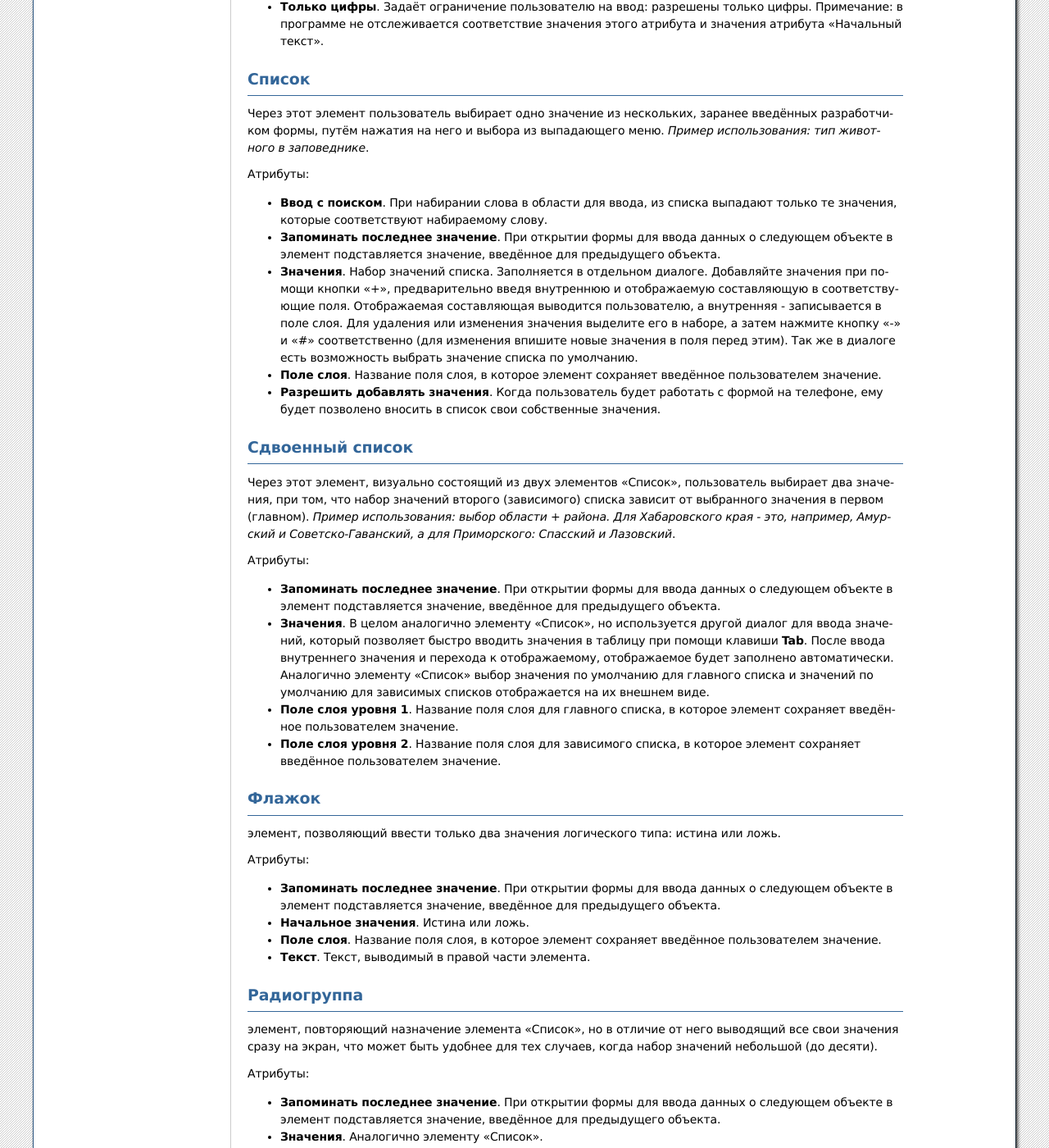
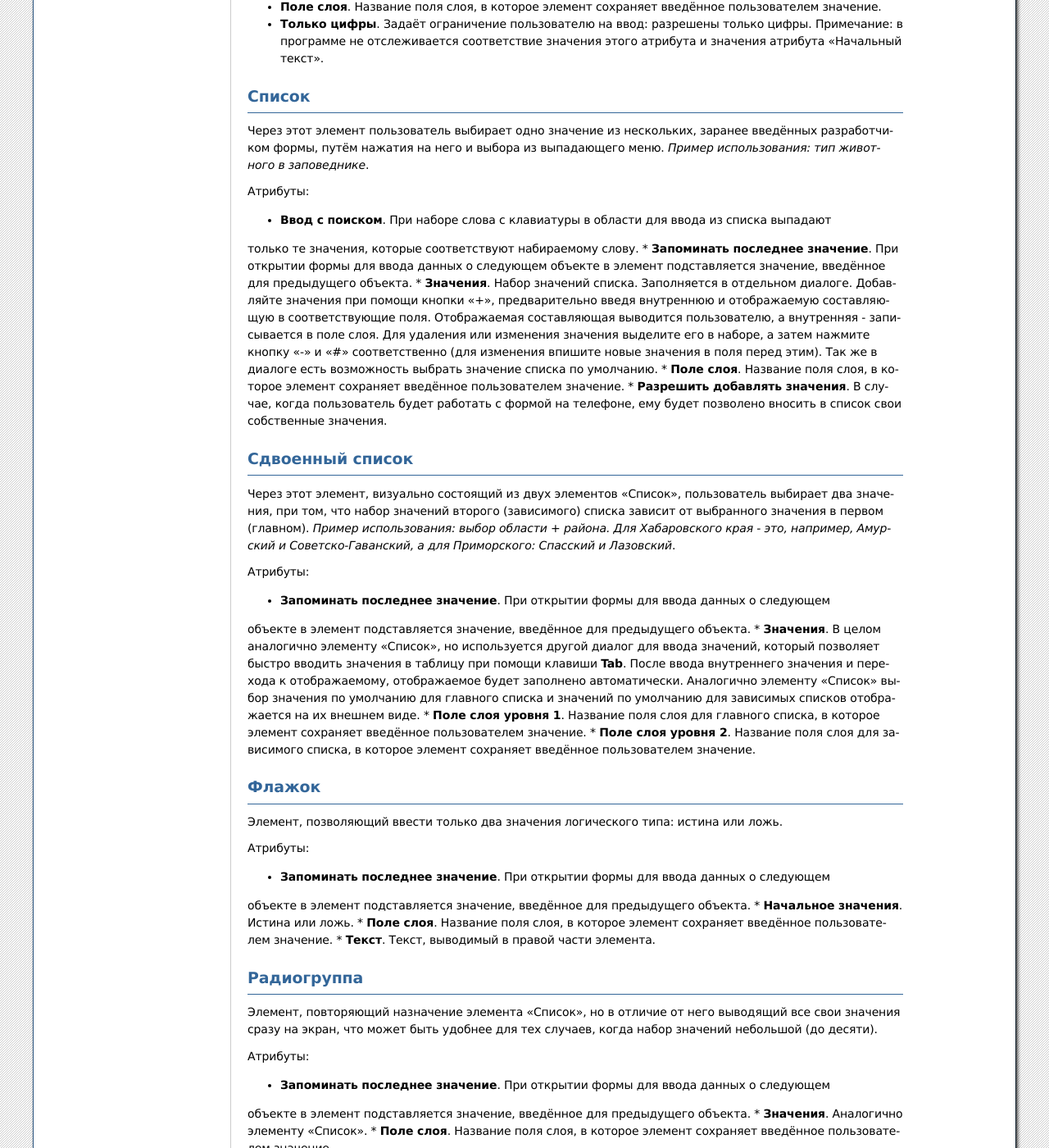
Before and after one commit to nextgis/docs_formbuilder, a Sphinx documentation site: the page built from source/controls.rst, in a window 1280 px wide and 1400 px high, scrolled down 680 px. Shown: the whole window at 82% size. Built offline with Sphinx 7.4.7, drawn with Linux system fonts in a browser that asks for light colours; formulas are drawn with MathJax 3; some of the changed text lies outside the part shown.

Commit message:
исправление орфогр

```diff
--- a/source/controls.rst
+++ b/source/controls.rst
@@ -49,11 +49,19 @@
 
 Атрибуты:
 
-* **Ввод с поиском**. При набирании слова в области для ввода, из списка выпадают только те значения, которые соответствуют набираемому слову.
-* **Запоминать последнее значение**. При открытии формы для ввода данных о следующем объекте в элемент подставляется значение, введённое для предыдущего объекта.
-* **Значения**. Набор значений списка. Заполняется в отдельном диалоге. Добавляйте значения при помощи кнопки "+", предварительно введя внутреннюю и отображаемую составляющую в соответствующие поля. Отображаемая составляющая выводится пользователю, а внутренняя - записывается в поле слоя. Для удаления или изменения значения выделите его в наборе, а затем нажмите кнопку "-" и "#" соответственно (для изменения впишите новые значения в поля перед этим). Так же в диалоге есть возможность выбрать значение списка по умолчанию.
+* **Ввод с поиском**. При наборе слова с клавиатуры в области для ввода из списка выпадают
+только те значения, которые соответствуют набираемому слову.
+* **Запоминать последнее значение**. При открытии формы для ввода данных о следующем
+объекте в элемент подставляется значение, введённое для предыдущего объекта.
+* **Значения**. Набор значений списка. Заполняется в отдельном диалоге. Добавляйте значения
+при помощи кнопки "+", предварительно введя внутреннюю и отображаемую составляющую в
+соответствующие поля. Отображаемая составляющая выводится пользователю, а внутренняя -
+записывается в поле слоя.
+Для удаления или изменения значения выделите его в наборе, а затем нажмите кнопку "-" и "#" соответственно (для изменения впишите новые значения в поля перед этим). Так же в диалоге
+есть возможность выбрать значение списка по умолчанию.
 * **Поле слоя**. Название поля слоя, в которое элемент сохраняет введённое пользователем значение.
-* **Разрешить добавлять значения**. Когда пользователь будет работать с формой на телефоне, ему будет позволено вносить в список свои собственные значения.
+* **Разрешить добавлять значения**. В случае, когда пользователь будет работать с формой
+на телефоне, ему будет позволено вносить в список свои собственные значения.
 
 .. _ngfb_control_doublecombobox:
 
@@ -64,21 +72,30 @@
 
 Атрибуты:
 
-* **Запоминать последнее значение**. При открытии формы для ввода данных о следующем объекте в элемент подставляется значение, введённое для предыдущего объекта.
-* **Значения**. В целом аналогично элементу "Список", но используется другой диалог для ввода значений, который позволяет быстро вводить значения в таблицу при помощи клавиши **Tab**. После ввода внутреннего значения и перехода к отображаемому, отображаемое будет заполнено автоматически. Аналогично элементу "Список" выбор значения по умолчанию для главного списка и значений по умолчанию для зависимых списков отображается на их внешнем виде.
-* **Поле слоя уровня 1**.  Название поля слоя для главного списка, в которое элемент сохраняет введённое пользователем значение.
-* **Поле слоя уровня 2**.  Название поля слоя для зависимого списка, в которое элемент сохраняет введённое пользователем значение.
+* **Запоминать последнее значение**. При открытии формы для ввода данных о следующем
+объекте в элемент подставляется значение, введённое для предыдущего объекта.
+* **Значения**. В целом аналогично элементу "Список", но используется другой диалог
+для ввода значений, который позволяет быстро вводить значения в таблицу при помощи
+клавиши **Tab**. После ввода внутреннего значения и перехода к отображаемому, отображаемое
+будет заполнено автоматически. Аналогично элементу "Список" выбор значения по умолчанию
+для главного списка и значений по умолчанию для зависимых списков отображается на
+их внешнем виде.
+* **Поле слоя уровня 1**.  Название поля слоя для главного списка, в которое элемент
+сохраняет введённое пользователем значение.
+* **Поле слоя уровня 2**.  Название поля слоя для зависимого списка, в которое элемент
+сохраняет введённое пользователем значение.
 
 .. _ngfb_control_checkbox:
 
 Флажок
 ------
 
-элемент, позволяющий ввести только два значения логического типа: истина или ложь.
+Элемент, позволяющий ввести только два значения логического типа: истина или ложь.
 
 Атрибуты:
 
-* **Запоминать последнее значение**. При открытии формы для ввода данных о следующем объекте в элемент подставляется значение, введённое для предыдущего объекта.
+* **Запоминать последнее значение**. При открытии формы для ввода данных о следующем
+объекте в элемент подставляется значение, введённое для предыдущего объекта.
 * **Начальное значения**. Истина или ложь.
 * **Поле слоя**. Название поля слоя, в которое элемент сохраняет введённое пользователем значение.
 * **Текст**. Текст, выводимый в правой части элемента.
@@ -88,11 +105,14 @@
 Радиогруппа
 -----------
 
-элемент, повторяющий назначение элемента "Список", но в отличие от него выводящий все свои значения сразу на экран, что может быть удобнее для тех случаев, когда набор значений небольшой (до десяти).
+Элемент, повторяющий назначение элемента "Список", но в отличие от него выводящий
+все свои значения сразу на экран, что может быть удобнее для тех случаев, когда набор
+значений небольшой (до десяти).
 
 Атрибуты:
 
-* **Запоминать последнее значение**. При открытии формы для ввода данных о следующем объекте в элемент подставляется значение, введённое для предыдущего объекта.
+* **Запоминать последнее значение**. При открытии формы для ввода данных о следующем
+объекте в элемент подставляется значение, введённое для предыдущего объекта.
 * **Значения**. Аналогично элементу "Список".
 * **Поле слоя**. Название поля слоя, в которое элемент сохраняет введённое пользователем значение.
 
@@ -101,11 +121,12 @@
 Кнопка
 ------
 
-При нажатии на этот элемент в поле слоя заносится единственное значение, но в отличие от элемента "Флажок" это значение может быть любым, т.к. имеет текстовый формат.
+При нажатии на этот элемент в поле слоя заносится единственное значение, но в отличие
+от элемента "Флажок" это значение может быть любым, т.к. имеет текстовый формат.
 
 Атрибуты:
 
-* **Значение**. Текстовое значение, записываемое в поле слоя. Если пользователь не нажал на кнопку - значение соответственно не записывается.
+* **Значение**. Текстовое значение, записываемое в поле слоя. Если пользователь не нажал на кнопку, значение соответственно не записывается.
 * **Поле слоя**. Название поля слоя, в которое элемент сохраняет введённое пользователем значение.
 * **Текст**. Заголовок кнопки, выводящийся на экран.
 
@@ -118,8 +139,10 @@
 
 Атрибуты:
 
-* **Запоминать последнее значение**. При открытии формы для ввода данных о следующем объекте в элемент подставляется значение, введённое для предыдущего объекта.
-* **Начальное значение**. Может быть установлено в "текущее дата/время", а может быть задано фиксированным.
+* **Запоминать последнее значение**. При открытии формы для ввода данных о следующем
+объекте в элемент подставляется значение, введённое для предыдущего объекта.
+* **Начальное значение**. Может быть установлено в "текущее дата/время", а может быть
+задано фиксированным.
 * **Поле слоя**. Название поля слоя, в которое элемент сохраняет введённое пользователем значение.
 * **Тип**. Выбор типа значения из трёх: дата, время или дата+время.
 
--- a/source/index.rst
+++ b/source/index.rst
@@ -1,4 +1,4 @@
-.. Документация NextGIS Form builder documentation master file, created by
+.. Документация NextGIS Formbuilder documentation master file, created by
    sphinx-quickstart on Tue Mar 31 13:33:57 2015.
    You can adapt this file completely to your liking, but it should at least
    contain the root `toctree` directive.
--- a/source/toc.rst
+++ b/source/toc.rst
@@ -1,5 +1,5 @@
 .. sectionauthor:: Михаил Гусев <mikhail.gusev@nextgis.ru>
-.. NextGIS Form Builder TOC
+.. NextGIS FormBuilder TOC
 
 Документация NextGIS Formbuilder
 =================================
```
Also changed, not shown: other parts of source/controls.rst (+1 -1 lines), source/features.rst (+12 -6 lines), source/gui.rst (+20 -8 lines), source/workflow.rst (+10 -5 lines).
